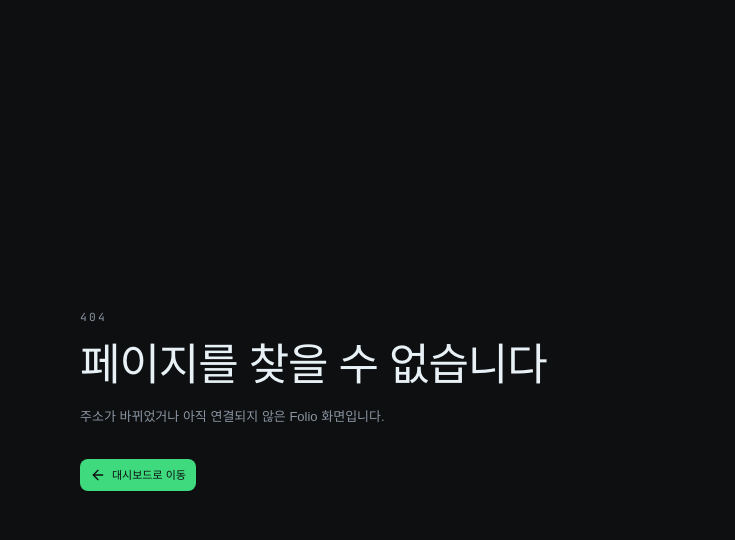
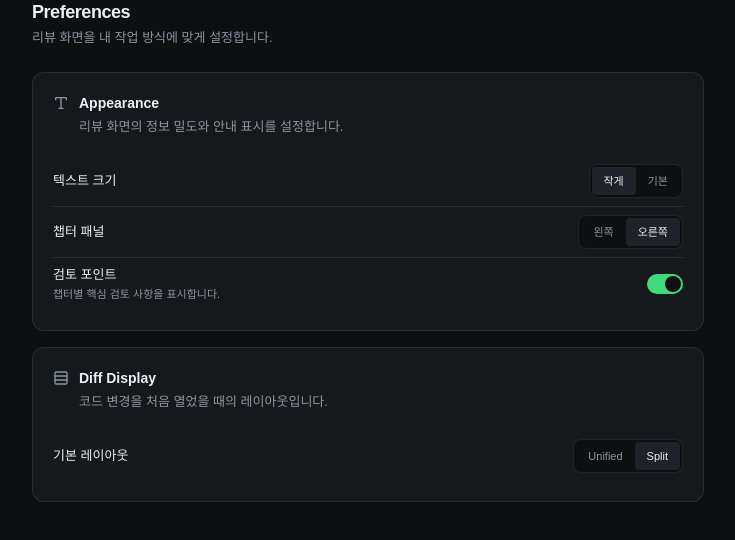
Before and after one commit to KMGeon/Folio, a Next.js app in the folder apps/web/: page /settings/preferences in a window 1280 px wide. Before the commit this address had no page. Shown: the top 540 px of the page, without its empty margins (272-1007 px from the left). Built offline with nearby package versions, Linux system fonts and the light colour scheme; a web font is replaced by a local one.

Commit message:
feat(review): 리뷰 표시 환경설정 저장 및 적용

```diff
--- a/apps/web/src/app/globals.css
+++ b/apps/web/src/app/globals.css
@@ -156,3 +156,11 @@
     background-clip: padding-box;
   }
 }
+
+@layer components {
+  /* Review text size is a user preference; keep it scoped away from app chrome. */
+  .review-text-default {
+    --text-xs: 0.75rem;
+    --text-sm: 0.875rem;
+  }
+}
--- /dev/null
+++ b/apps/web/src/app/settings/preferences/page.tsx
@@ -0,0 +1,14 @@
+import { PreferencesForm } from "@/components/settings/preferences-form";
+import { SettingsPageHeader } from "@/components/settings/settings-card";
+
+export default function PreferencesPage() {
+  return (
+    <div className="mx-auto w-full max-w-2xl">
+      <SettingsPageHeader
+        title="Preferences"
+        description="리뷰 화면을 내 작업 방식에 맞게 설정합니다."
+      />
+      <PreferencesForm />
+    </div>
+  );
+}
--- a/apps/web/src/components/review/chapter-panel.tsx
+++ b/apps/web/src/components/review/chapter-panel.tsx
@@ -22,6 +22,7 @@ export function ChapterPanel({
   org,
   repo,
   number,
+  showReviewFocus = true,
   onKeyChangeViewedChange,
 }: {
   chapters: ReviewChapter[];
@@ -31,6 +32,7 @@ export function ChapterPanel({
   org: string;
   repo: string;
   number: number;
+  showReviewFocus?: boolean;
   onKeyChangeViewedChange?: (chapterIndex: number, keyChangeId: string, viewed: boolean) => void;
 }) {
   const chapter = chapters.find((c) => c.index === activeIndex) ?? chapters[0];
@@ -87,6 +89,7 @@ export function ChapterPanel({
         <p className="mt-3 text-sm leading-5 text-muted-foreground">{chapter.summary}</p>
       </div>
 
+      {showReviewFocus ? (
         <div className="border-t px-3 py-3">
           <h3 className="font-mono text-[0.7rem] uppercase tracking-[0.16em] text-muted-foreground">
             검토할 사항
@@ -139,6 +142,7 @@ export function ChapterPanel({
             )}
           </div>
         </div>
+      ) : null}
 
       <div className="border-t px-3 py-3">
         <h3 className="font-mono text-[0.7rem] uppercase tracking-[0.16em] text-muted-foreground">
--- a/apps/web/src/components/review/review-view.tsx
+++ b/apps/web/src/components/review/review-view.tsx
@@ -34,6 +34,12 @@ import type {
   ReviewPrMeta,
 } from "@/lib/review-api";
 import { setFileViewed } from "@/lib/review-api";
+import {
+  DEFAULT_REVIEW_PREFERENCES,
+  readReviewPreferences,
+  type ReviewPreferences,
+} from "@/lib/review-preferences";
+import { cn } from "@/lib/utils";
 import type { Prologue } from "@folio/types";
 
 type ChapterPanelTab = "chapters" | "activity";
@@ -62,6 +68,7 @@ export function ReviewView({
   const [openIndex, setOpenIndex] = useState<number | null>(initialChapterIndex ?? null);
   const [selectedFilePath, setSelectedFilePath] = useState<string | null>(null);
   const [diffViewMode, setDiffViewMode] = useState<DiffViewMode>("split");
+  const [preferences, setPreferences] = useState<ReviewPreferences>(DEFAULT_REVIEW_PREFERENCES);
   const [collapsedFiles, setCollapsedFiles] = useState(() => viewedFileCollapseState(chapters));
 
   useEffect(() => {
@@ -72,6 +79,12 @@ export function ReviewView({
   useEffect(() => {
     setOpenIndex(initialChapterIndex ?? null);
   }, [initialChapterIndex]);
+
+  useEffect(() => {
+    const stored = readReviewPreferences();
+    setPreferences(stored);
+    setDiffViewMode(stored.diffLayout);
+  }, []);
 
   const files = aggregateChangedFiles(reviewChapters);
   const fileProgressValue = fileProgress(files);
@@ -149,7 +162,12 @@ export function ReviewView({
   }
 
   return (
-    <>
+    <div
+      className={cn(
+        "flex min-h-0 flex-1 flex-col",
+        preferences.textSize === "default" && "review-text-default",
+      )}
+    >
       <ReviewTopBar
         pr={pr}
         activeTab={tab}
@@ -210,7 +228,13 @@ export function ReviewView({
                 </Button>
               </div>
             </div>
-            <div className="grid min-h-0 flex-1 grid-cols-1 overflow-hidden lg:grid-cols-[minmax(0,1fr)_460px]">
+            <div
+              className={cn(
+                "grid min-h-0 flex-1 grid-cols-1 overflow-hidden lg:grid-cols-[minmax(0,1fr)_460px]",
+                preferences.chapterPanel === "left" &&
+                  "lg:grid-cols-[460px_minmax(0,1fr)] lg:[&>aside]:order-first",
+              )}
+            >
               <DiffViewer
                 chapter={openChapter}
                 collapsedFiles={collapsedFiles}
@@ -231,6 +255,7 @@ export function ReviewView({
                 org={pr.org}
                 repo={pr.repo}
                 number={pr.number}
+                showReviewFocus={preferences.showReviewFocus}
                 onKeyChangeViewedChange={updateKeyChangeViewed}
               />
             </div>
@@ -340,6 +365,6 @@ export function ReviewView({
           </main>
         </div>
       )}
-    </>
+    </div>
   );
 }
--- /dev/null
+++ b/apps/web/src/components/settings/preferences-form.tsx
@@ -0,0 +1,152 @@
+"use client";
+
+import { Rows3, Type } from "lucide-react";
+import { useEffect, useState } from "react";
+
+import { SettingsCard } from "@/components/settings/settings-card";
+import {
+  DEFAULT_REVIEW_PREFERENCES,
+  readReviewPreferences,
+  type ReviewPreferences,
+  writeReviewPreferences,
+} from "@/lib/review-preferences";
+import { cn } from "@/lib/utils";
+
+export function PreferencesForm() {
+  const [preferences, setPreferences] = useState(DEFAULT_REVIEW_PREFERENCES);
+  useEffect(() => setPreferences(readReviewPreferences()), []);
+
+  function update<K extends keyof ReviewPreferences>(key: K, value: ReviewPreferences[K]) {
+    setPreferences((current) => {
+      const next = { ...current, [key]: value };
+      writeReviewPreferences(next);
+      return next;
+    });
+  }
+
+  return (
+    <div className="space-y-4">
+      <SettingsCard
+        title="Appearance"
+        description="리뷰 화면의 정보 밀도와 안내 표시를 설정합니다."
+        icon={<Type className="size-4" />}
+      >
+        <PreferenceRow label="텍스트 크기">
+          <SegmentedControl
+            value={preferences.textSize}
+            options={[
+              ["compact", "작게"],
+              ["default", "기본"],
+            ]}
+            onChange={(value) => update("textSize", value as ReviewPreferences["textSize"])}
+          />
+        </PreferenceRow>
+        <PreferenceRow label="챕터 패널">
+          <SegmentedControl
+            value={preferences.chapterPanel}
+            options={[
+              ["left", "왼쪽"],
+              ["right", "오른쪽"],
+            ]}
+            onChange={(value) => update("chapterPanel", value as ReviewPreferences["chapterPanel"])}
+          />
+        </PreferenceRow>
+        <PreferenceRow label="검토 포인트" description="챕터별 핵심 검토 사항을 표시합니다.">
+          <Toggle
+            checked={preferences.showReviewFocus}
+            onChange={(value) => update("showReviewFocus", value)}
+          />
+        </PreferenceRow>
+      </SettingsCard>
+
+      <SettingsCard
+        title="Diff Display"
+        description="코드 변경을 처음 열었을 때의 레이아웃입니다."
+        icon={<Rows3 className="size-4" />}
+      >
+        <PreferenceRow label="기본 레이아웃">
+          <SegmentedControl
+            value={preferences.diffLayout}
+            options={[
+              ["unified", "Unified"],
+              ["split", "Split"],
+            ]}
+            onChange={(value) => update("diffLayout", value as ReviewPreferences["diffLayout"])}
+          />
+        </PreferenceRow>
+      </SettingsCard>
+    </div>
+  );
+}
+
+function PreferenceRow({
+  label,
+  description,
+  children,
+}: {
+  label: string;
+  description?: string;
+  children: React.ReactNode;
+}) {
+  return (
+    <div className="flex min-h-11 items-center justify-between gap-4 border-b py-2 last:border-b-0">
+      <div>
+        <div className="text-sm font-medium">{label}</div>
+        {description ? (
+          <div className="mt-0.5 text-xs text-muted-foreground">{description}</div>
+        ) : null}
+      </div>
+      {children}
+    </div>
+  );
+}
+
+function SegmentedControl({
+  value,
+  options,
+  onChange,
+}: {
+  value: string;
+  options: [string, string][];
+  onChange: (value: string) => void;
+}) {
+  return (
+    <div className="flex rounded-md border bg-background p-0.5">
+      {options.map(([option, label]) => (
+        <button
+          key={option}
+          type="button"
+          onClick={() => onChange(option)}
+          className={cn(
+            "h-7 rounded px-3 text-xs transition-colors",
+            value === option ? "bg-accent font-medium text-foreground" : "text-muted-foreground",
+          )}
+        >
+          {label}
+        </button>
+      ))}
+    </div>
+  );
+}
+
+function Toggle({ checked, onChange }: { checked: boolean; onChange: (value: boolean) => void }) {
+  return (
+    <button
+      type="button"
+      role="switch"
+      aria-checked={checked}
+      onClick={() => onChange(!checked)}
+      className={cn(
+        "relative h-5 w-9 rounded-full transition-colors",
+        checked ? "bg-primary" : "bg-muted",
+      )}
+    >
+      <span
+        className={cn(
+          "absolute top-0.5 size-4 rounded-full bg-primary-foreground transition-[left]",
+          checked ? "left-4.5" : "left-0.5",
+        )}
+      />
+    </button>
+  );
+}
--- /dev/null
+++ b/apps/web/src/components/settings/settings-card.tsx
@@ -0,0 +1,33 @@
+export function SettingsPageHeader({ title, description }: { title: string; description: string }) {
+  return (
+    <header className="mb-6">
+      <h1 className="text-xl font-semibold tracking-tight">{title}</h1>
+      <p className="mt-1 text-sm text-muted-foreground">{description}</p>
+    </header>
+  );
+}
+
+export function SettingsCard({
+  title,
+  description,
+  icon,
+  children,
+}: {
+  title: string;
+  description?: string;
+  icon?: React.ReactNode;
+  children: React.ReactNode;
+}) {
+  return (
+    <section className="rounded-lg border bg-card p-5">
+      <div className="flex items-start gap-2.5">
+        {icon ? <span className="mt-0.5 text-muted-foreground">{icon}</span> : null}
+        <div>
+          <h2 className="text-base font-semibold">{title}</h2>
+          {description ? <p className="mt-1 text-sm text-muted-foreground">{description}</p> : null}
+        </div>
+      </div>
+      <div className="mt-5">{children}</div>
+    </section>
+  );
+}
--- /dev/null
+++ b/apps/web/src/lib/review-preferences.ts
@@ -0,0 +1,48 @@
+export const REVIEW_PREFERENCES_KEY = "folio:review-preferences:v1";
+
+export interface ReviewPreferences {
+  textSize: "compact" | "default";
+  chapterPanel: "left" | "right";
+  showReviewFocus: boolean;
+  diffLayout: "unified" | "split";
+}
+
+export const DEFAULT_REVIEW_PREFERENCES: ReviewPreferences = {
+  textSize: "compact",
+  chapterPanel: "right",
+  showReviewFocus: true,
+  diffLayout: "split",
+};
+
+export function parseReviewPreferences(value: unknown): ReviewPreferences {
+  if (!value || typeof value !== "object") {
+    return DEFAULT_REVIEW_PREFERENCES;
+  }
+  const candidate = value as Partial<ReviewPreferences>;
+  if (
+    (candidate.textSize !== "compact" && candidate.textSize !== "default") ||
+    (candidate.chapterPanel !== "left" && candidate.chapterPanel !== "right") ||
+    typeof candidate.showReviewFocus !== "boolean" ||
+    (candidate.diffLayout !== "unified" && candidate.diffLayout !== "split")
+  ) {
+    return DEFAULT_REVIEW_PREFERENCES;
+  }
+  return candidate as ReviewPreferences;
+}
+
+export function readReviewPreferences(): ReviewPreferences {
+  try {
+    const stored = globalThis.localStorage?.getItem(REVIEW_PREFERENCES_KEY);
+    return stored ? parseReviewPreferences(JSON.parse(stored)) : DEFAULT_REVIEW_PREFERENCES;
+  } catch {
+    return DEFAULT_REVIEW_PREFERENCES;
+  }
+}
+
+export function writeReviewPreferences(preferences: ReviewPreferences): void {
+  try {
+    globalThis.localStorage?.setItem(REVIEW_PREFERENCES_KEY, JSON.stringify(preferences));
+  } catch {
+    // Browser privacy settings can disable storage; in-memory UI state still works.
+  }
+}
```
Also changed, not shown: 2 other files (tests, documents, lock files or other folders). Lines whose indentation alone changed are shown as unchanged.
